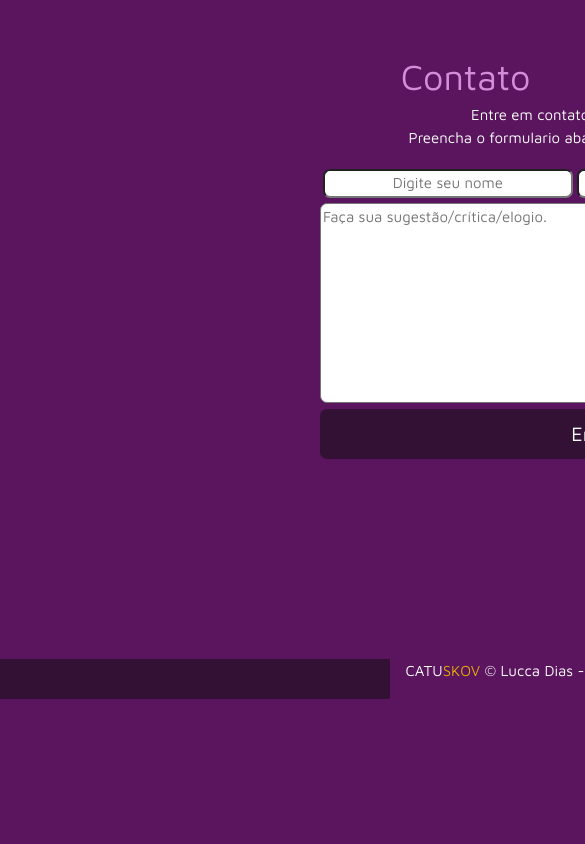
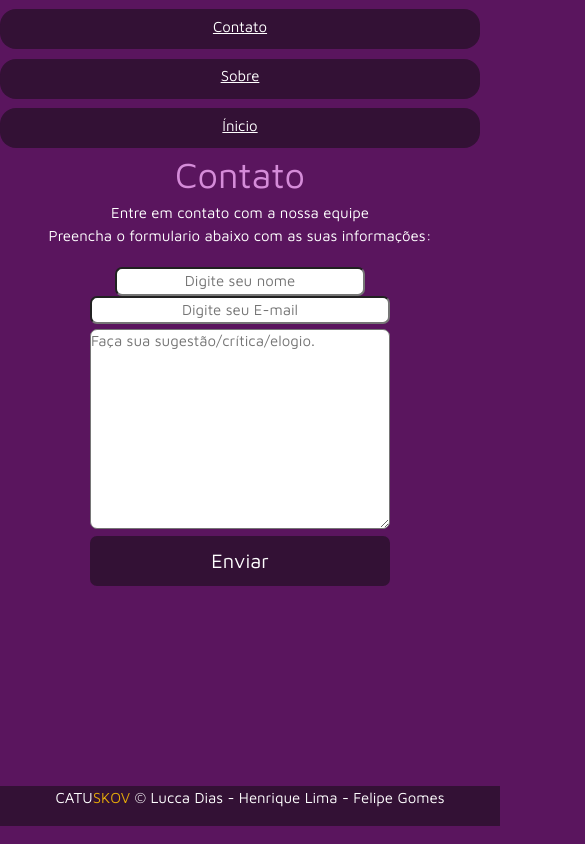
Before and after one commit to henriquevelardo/CATUSKOV, a plain HTML site: page contato.html in a window 390 px wide. Shown: the top 844 px of the page, 585 px wide, since content can reach past the window. Drawn offline with Linux system fonts and the light colour scheme.

Commit message:
contato responsivo

```diff
--- a/contato.css
+++ b/contato.css
@@ -41,7 +41,7 @@ h1 {
     text-align: center ;
     font-family: 'Maven Pro', sans-serif;
     margin-bottom: 0;
-    margin-top: 50px;
+    margin-left: 280px
 }
 .texto {
     width:560px;
@@ -63,3 +63,37 @@ h1 {
     background-color: #d58cd9 ;
     cursor: pointer;
 }
+
+@media screen and (max-width: 480px){
+    .center{
+        max-width: 480px;
+        margin:0 auto;
+    }
+    header ul {
+        display:block;
+        margin: 0;
+        padding: 0;
+    }
+    header ul li {
+        display:block;
+        float:none;
+        width:100%;
+        height: 40px;
+        text-align: center;
+    }
+    section h1 {
+        margin:0;
+        padding: 0;
+    }
+    .texto {
+        width:300px;
+        padding: 0;
+    }
+    .enviar {
+        width:300px;
+    }
+    footer {
+        width: 500px;
+        margin:0;
+    }
+}
```
Also changed, not shown: sobre.html (+1 -1 lines).
